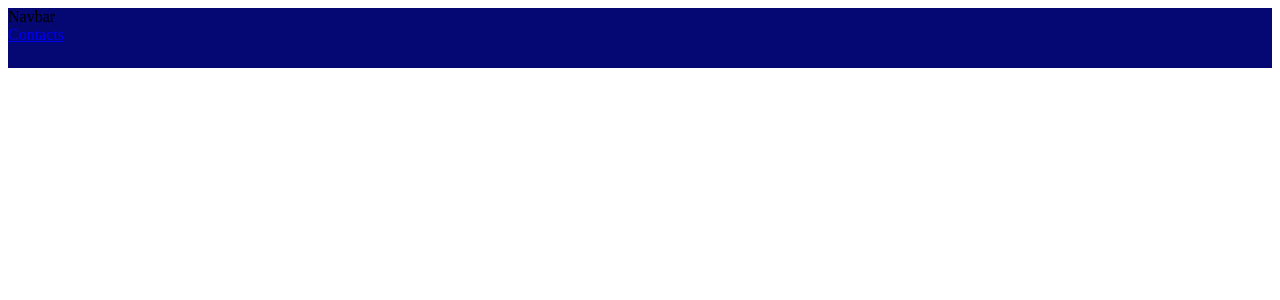
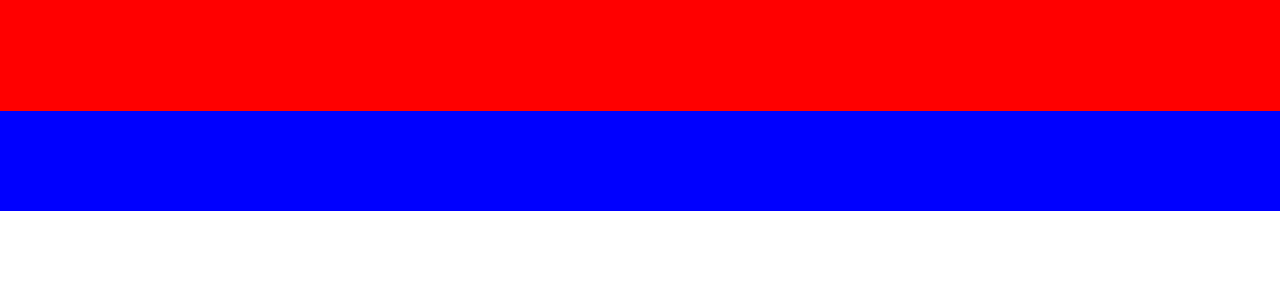
Before and after one commit to Syntax-Read3r/HTML-CSS-reflection, a React (Create React App) app: page / in a window 1280 px wide. Shown: the top 300 px of the page. Built offline with nearby package versions, Linux system fonts and the light colour scheme.

Commit message:
add a navbar sekleton

```diff
--- a/src/App.js
+++ b/src/App.js
@@ -1,4 +1,5 @@
 import Navbar from './Components/Navbar/Navbar';
+import './Styles/css/reset.css'
 
 function App() {
   return (
--- a/src/Components/Navbar/Navbar.jsx
+++ b/src/Components/Navbar/Navbar.jsx
@@ -1,13 +1,13 @@
 import React from "react";
-import '../../Styles/sass/main.css'
+import "../../Styles/sass/main.css";
 
 function Navbar() {
 	return (
-		<div className='navbar'>
-			<div>Navbar</div>
-			<a href="#contacs" className="contats">
-				Contacts
-			</a>
+		<div className="navbar">
+			{/* Top section of Navbar */}
+			<div className="navbar__top"></div>
+			{/* Bottom section of Navbar */}
+			<div className="navbar__bottom"></div>
 		</div>
 	);
 }
--- /dev/null
+++ b/src/Styles/css/reset.css
@@ -0,0 +1,43 @@
+html, body, div, span, applet, object, iframe,
+h1, h2, h3, h4, h5, h6, p, blockquote, pre,
+a, abbr, acronym, address, big, cite, code,
+del, dfn, em, img, ins, kbd, q, s, samp,
+small, strike, strong, sub, sup, tt, var,
+b, u, i, center,
+dl, dt, dd, ol, ul, li,
+fieldset, form, label, legend,
+table, caption, tbody, tfoot, thead, tr, th, td,
+article, aside, canvas, details, embed,
+figure, figcaption, footer, header, hgroup,
+menu, nav, output, ruby, section, summary,
+time, mark, audio, video {
+	margin: 0;
+	padding: 0;
+	border: 0;
+	font-size: 100%;
+	font: inherit;
+	vertical-align: baseline;
+}
+/* HTML5 display-role reset for older browsers */
+article, aside, details, figcaption, figure,
+footer, header, hgroup, menu, nav, section {
+	display: block;
+}
+body {
+	line-height: 1;
+}
+ol, ul {
+	list-style: none;
+}
+blockquote, q {
+	quotes: none;
+}
+blockquote:before, blockquote:after,
+q:before, q:after {
+	content: '';
+	content: none;
+}
+table {
+	border-collapse: collapse;
+	border-spacing: 0;
+}
--- a/src/Styles/sass/layout/_navbar.scss
+++ b/src/Styles/sass/layout/_navbar.scss
@@ -1,5 +1,12 @@
 .navbar {
     width: 100%;
-    height: 60px;
-    background-color: $primary-color;
+    &__top {
+        background-color: red;
+        height: 111px;
+    }
+
+    &__bottom {
+        background-color: blue;
+        height: 100px;
+    }
 }
--- a/src/Styles/sass/main.css
+++ b/src/Styles/sass/main.css
@@ -1,5 +1,11 @@
 .navbar {
   width: 100%;
-  height: 60px;
-  background-color: #050872;
+}
+.navbar__top {
+  background-color: red;
+  height: 111px;
+}
+.navbar__bottom {
+  background-color: blue;
+  height: 100px;
 }/*# sourceMappingURL=main.css.map */
```
Also changed, not shown: src/Styles/css/style.css (added), 1 other file (tests, documents, lock files or other folders).
